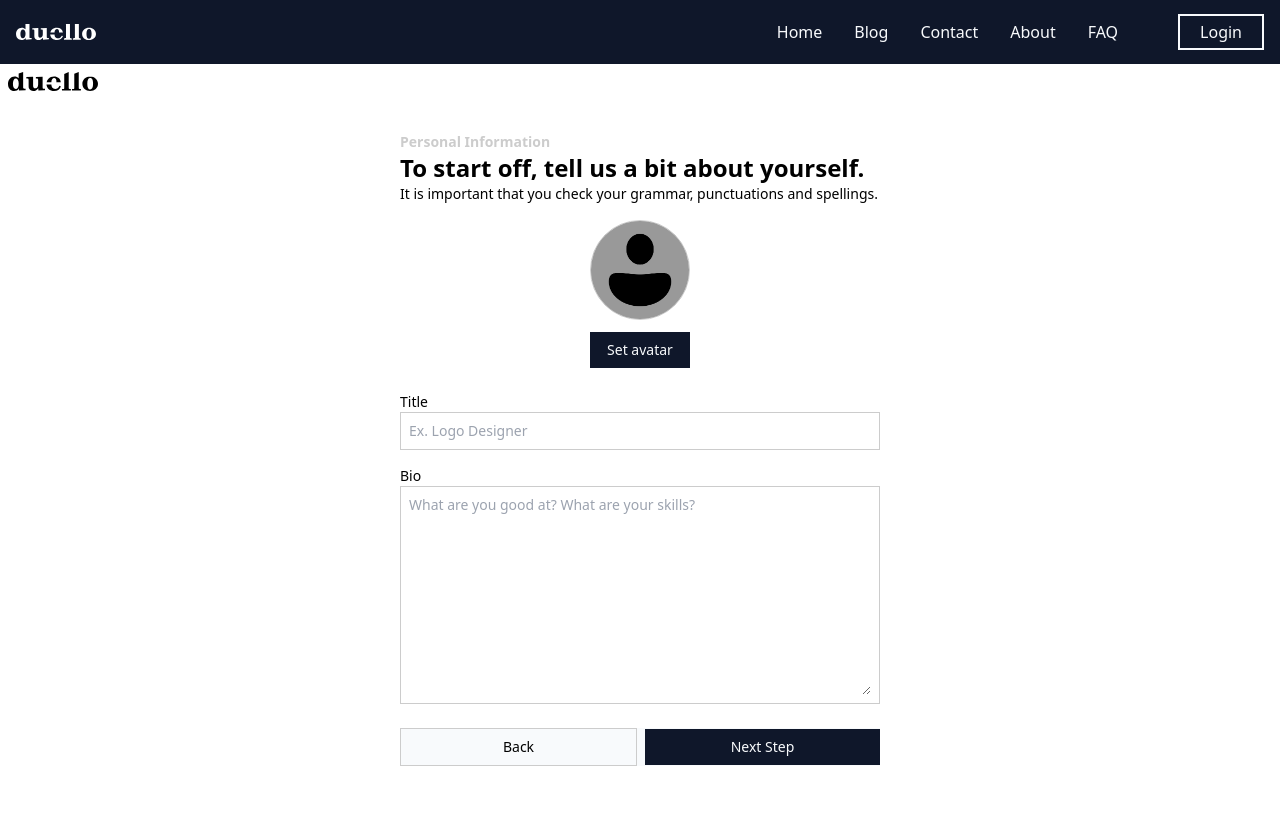
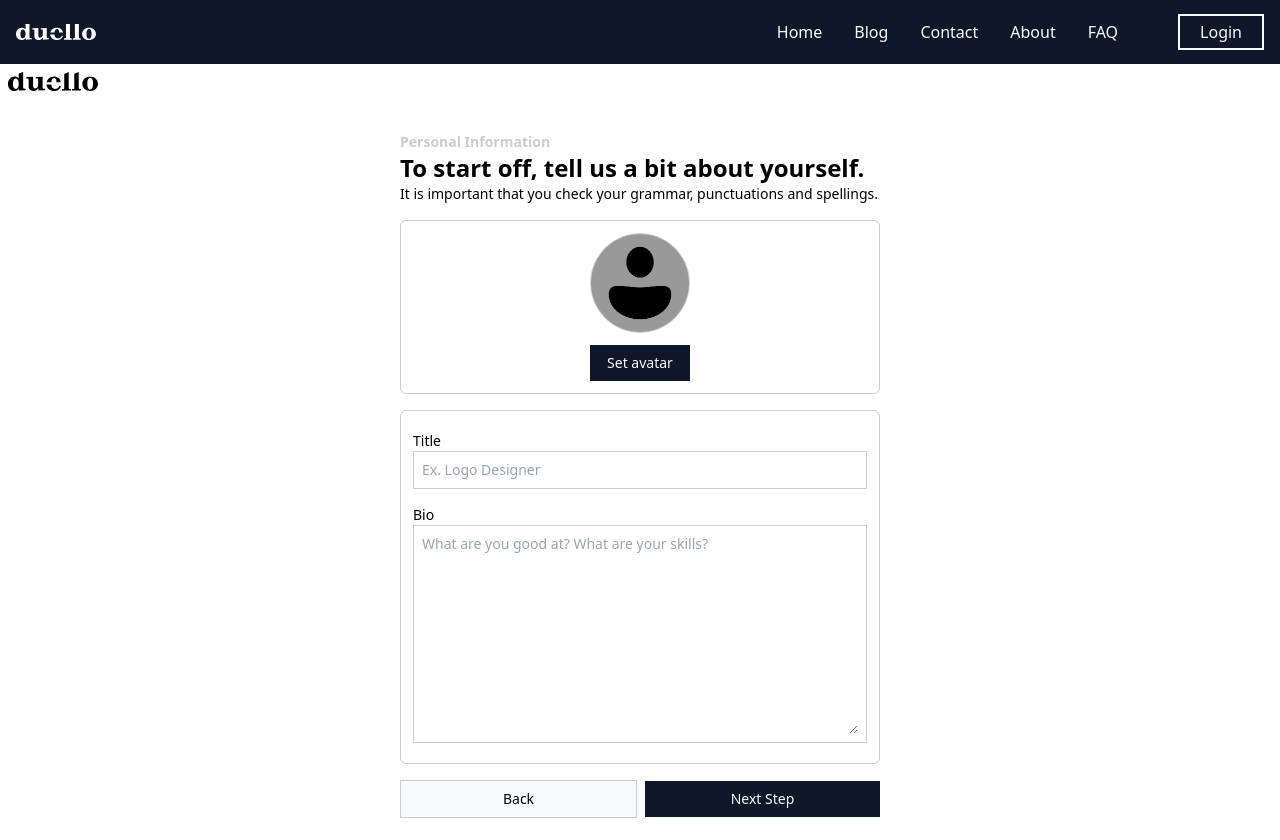
Before and after one commit to ErrolNtetha/lancing-client, a Next.js app: page /apply in a window 1280 px wide. Both pictures are taken after a click on the button "Get Started". Built offline with nearby package versions, Linux system fonts and the light colour scheme; no server answers; the database is empty.

Commit message:
feat: added border

```diff
--- a/app/apply/personal.tsx
+++ b/app/apply/personal.tsx
@@ -83,9 +83,10 @@ export const Personal = ({
                 ref={imageRef}
                 hidden
             />
-            <section className='flex justify-center m-4'>
+            <section className='border border-gray rounded-md p-3 flex justify-center my-4'>
                 {avatar}
             </section>
+            <section className='border border-gray rounded-md p-3'>
                 <FormLabel
                     type='text'
                     placeholder='Ex. Logo Designer'
@@ -102,6 +103,7 @@ export const Personal = ({
                     required={true}
                     errorMessage={errors.personal?.bio?.message?.toString()}
                 />
+            </section>
             <section> {component} </section>
         </React.Fragment>
     );
```
Lines whose indentation alone changed are shown as unchanged.
